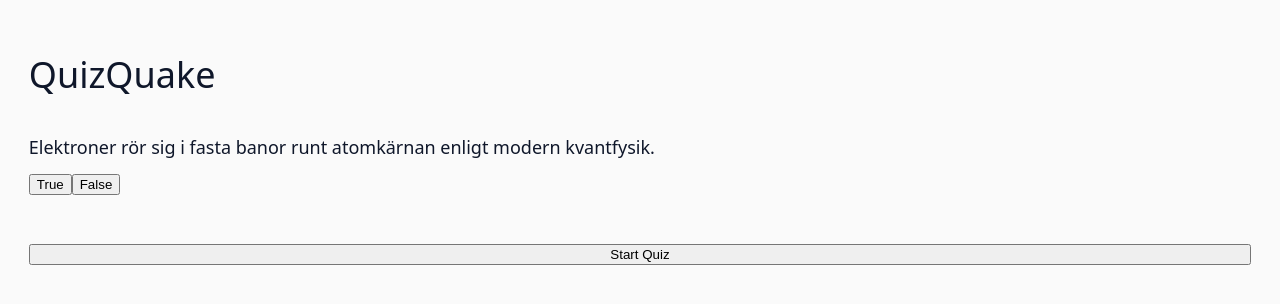
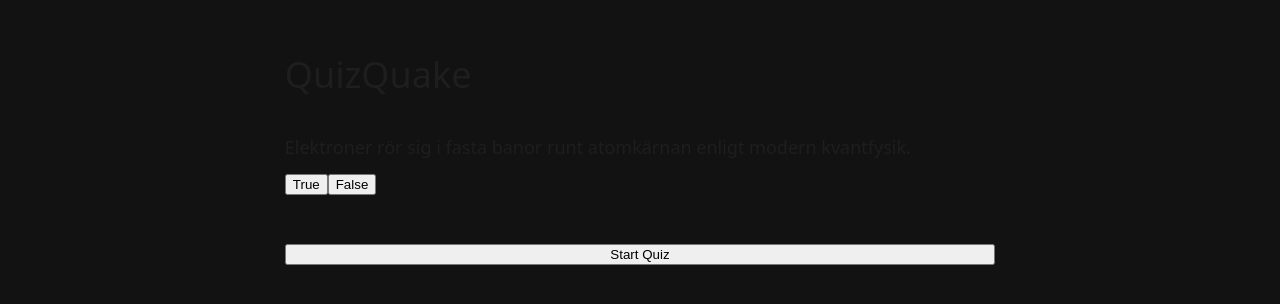
Before and after one commit to AndreasJosef/quizquake, a website built with Vite: page index.html in a window 1280 px wide. Both pictures are taken after a click on the button "Start Quiz". Built offline with nearby package versions, Linux system fonts and the light colour scheme.

Commit message:
chore: Clean up

```diff
--- /dev/null
+++ b/src/css/components/card.css
@@ -0,0 +1,10 @@
+.card {
+    margin-block-start: var(--space-6);
+    background-color: var(--surface-card);
+    padding: var(--space-4);
+    border-radius: 8px;
+}
+
+.card button {
+    padding-block: var(--space-2);
+}
--- a/src/css/components/layout-page.css
+++ b/src/css/components/layout-page.css
@@ -7,7 +7,7 @@
 :where(.layout-page) {
     /* Tokens */
     --layout-gap: var(--space-5);
-    --layout-max: var(--content-wide);
+    --layout-max: var(--content-narrow);
 
     /* Layout */
     display: grid;
--- a/src/css/layers/components.css
+++ b/src/css/layers/components.css
@@ -6,4 +6,4 @@
 @import "../components/layout-page.css";
 @import "../components/layout-section.css";
 
-@import "../components/hero.css";
+@import "../components/card.css";
--- a/src/css/layers/tokens.css
+++ b/src/css/layers/tokens.css
@@ -1,9 +1,18 @@
 @layer tokens {
   :root {
-    /* Surfaces & text */
-    --surface-page: #fafafa;
-    --surface-card: #ffffff;
-    --ink-primary: #0f172a;
+    --neutral-100: #F2F2F2;
+    --neutral-200: #E0E0E0;
+    --neutral-300: #C8C8C8;
+    --neutral-400: #A8A8A8;
+    --neutral-500: #8C8C8C;
+    --neutral-600: #5E5E5E;
+    --neutral-700: #3A3A3A;
+    --neutral-800: #1E1E1E;
+    --neutral-900: #121212;
+
+    --surface-page: var(--neutral-900);
+    --surface-card: var(--neutral-600);
+    --ink-primary: var(--neutral-800);
     --ink-muted: #334155;
 
     /* Brand */
--- a/src/css/templates/template.component.css
+++ /dev/null
@@ -1,42 +0,0 @@
-/* Block: component-name
-   Purpose: [short description] */
-
-:where(.component-name) {
-  /* Tokens (local) */
-  --component-bg: var(--color-bg-card);
-  --component-fg: var(--color-text);
-  --component-radius: var(--radius-md);
-  --component-pad: var(--space-4);
-  --component-gap: var(--space-3);
-
-  /* Internal layout only */
-  display: grid;
-  gap: var(--component-gap);
-  inline-size: 100%;
-  max-inline-size: var(--component-max, none);
-
-  /* Styles */
-  background: var(--component-bg);
-  color: var(--component-fg);
-  border-radius: var(--component-radius);
-  padding: var(--component-pad);
-}
-
-:where(.component-name__title) {}
-:where(.component-name__body) {}
-:where(.component-name__media) {}
-
-:where(.component-name--variant) {}
-:where(.component-name[data-tone="brand"]) {}
-:where(.component-name[data-state="active"]) {}
-
-/* States */
-:where(.component-name :focus-visible) {}
-:where(.component-name :hover) {}
-:where(.component-name :disabled),
-:where(.component-name [aria-disabled="true"]) { opacity: .6; pointer-events: none; }
-
-/* Container queries (for internal responsiveness) */
-@container (min-width: 600px) {
-  :where(.component-name) {}
-}
--- a/src/css/templates/template.layout.css
+++ /dev/null
@@ -1,37 +0,0 @@
-/* Block: layout-name  (use: .layout-*)
-   Purpose: [arranges content; controls placement/sizing context] */
-
-:where(.layout-name) {
-  /* Tokens (local) */
-  --layout-gap: var(--space-5);
-  --layout-max: var(--content);
-
-  /* Layout */
-  display: grid;           /* or flex */
-  gap: var(--layout-gap);
-  container-type: inline-size;
-
-  /* Optional frame */
-  max-inline-size: min(100vw, var(--layout-max));
-  margin-inline: auto;
-  padding-inline: var(--gutter);
-
-  /* (Layouts rarely style visuals; keep it minimal) */
-  /* background: var(--surface-page); */
-}
-
-:where(.layout-name__area1) {}
-:where(.layout-name__area2) {}
-
-:where(.layout-name--variant) {}
-:where(.layout-name[data-layout="split"]) {}
-:where(.layout-name[data-state="active"]) {}
-
-/* States */
-:where(.layout-name :focus-visible) {}
-:where(.layout-name :hover) {}
-
-/* Container queries (drive tracks/gaps here) */
-@container (min-width: 900px) {
-  :where(.layout-name) {}
-}
--- a/src/main.js
+++ b/src/main.js
@@ -1,17 +1,19 @@
+// Dependencies
 import { createGameService } from "./modules/gameService.js";
+import { bus } from "./modules/eventBus.js";
 
-// ===== DOM-referenser =====
-const quizDiv = document.getElementById("quiz");
+// DOM references
 const startBtn = document.getElementById("startBtn");
 
+// Setup
 const game = createGameService();
 
-
-startBtn.addEventListener('click', () => {
-
-    game.init();
-
-})
+// Wiring
+startBtn.addEventListener('click', game.start);
 
 
-playButtons.addEventListener('click', game.makeMove);
+// playButtons.addEventListener('click', game.makeMove);
+
+bus.on('state', (message) => {
+    console.log(message)
+});
--- a/src/modules/eventBus.js
+++ b/src/modules/eventBus.js
@@ -1 +1,27 @@
-export const bus = new EventTarget();
+// a small and barebones pubsub implementation.
+function createEventBus(){
+
+    // map for easy set and get
+    let subs = new Map();
+
+    function on(event, callback){
+
+        let callbacks = subs.get(event) || []
+
+        callbacks.push(callback);
+        subs.set(event, callbacks);
+    }
+
+    function emit(event, payload){
+        let callbacks = subs.get(event) || []
+
+        callbacks.forEach(cb => {
+            cb(payload)
+        })
+    }
+
+    return { on, emit }
+}
+
+// export a singleton for use accross the app
+export const bus = createEventBus();
--- a/src/modules/gameService.js
+++ b/src/modules/gameService.js
@@ -1,58 +1,51 @@
 import { fetchQuestions } from "./questionsAdapter.js";
+import { bus  } from "./eventBus.js";
+
 import { renderUI } from "./ui.js";
 
-
-// ===== Start quiz =====
-// async function startQuiz() {
-//   try {
-//     const data = await getData();
-
-//     // data ser ut som { quiz: [ { category, questions: [...] }, ... ] }
-//     // vi plattar ut alla questions till en lista
-//     questions = data.quiz.flatMap((category) => category.questions);
-
-//     currentQuestionIndex = 0;
-//     renderCurrentQuestion();
-//   } catch (err) {
-//     console.error(err);
-//     quizDiv.textContent = "Kunde inte ladda frågor 😢";
-//   }
-// }
-const quizDiv = document.getElementById("quiz");
-
-export function createGameService(){
+export function createGameService() {
 
     let state = {
         questions: null,
         gameReady: false,
-        currentQuestion: 0
+        currentQuestion: 0,
+        player: {
+            name: '',
+            points: 0
+        }
     };
 
     // returns a random question within questions range
-    function getRandomQuestion(){
+    function getRandomQuestion() {
 
         // return Math.floor(Math.random() * state.questions.length);
         return 2
     }
 
-    return {
-
-        async init(){
+    async function start() {
 
         if (state.gameReady) return;
 
         state.questions = await fetchQuestions()
-
         state.gameReady = true;
 
-            renderUI({...state});
+        console.log('Current game state: ',state);
 
-        },
+        renderUI({ ...state });
 
-        makeMove(answer) {
+        removeQuestion(3);
 
     }
 
+    function makeMove(answer) {
 
     }
+
+    function removeQuestion(i) {
+        state.questions.splice(i, 1);
+
+        bus.emit('state', {...state})
     }
+
+    return {start, makeMove}
+}
```
Lines whose indentation alone changed are shown as unchanged.
